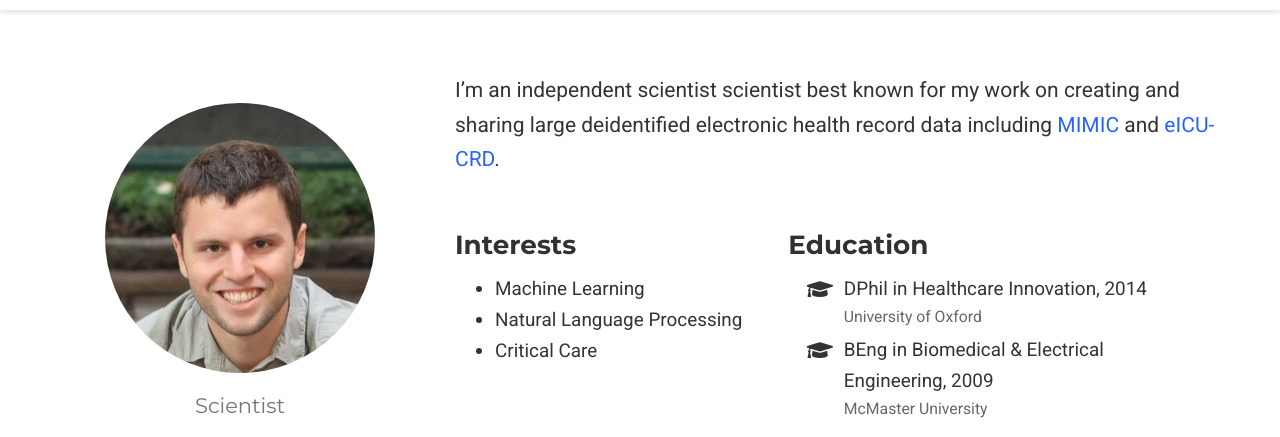
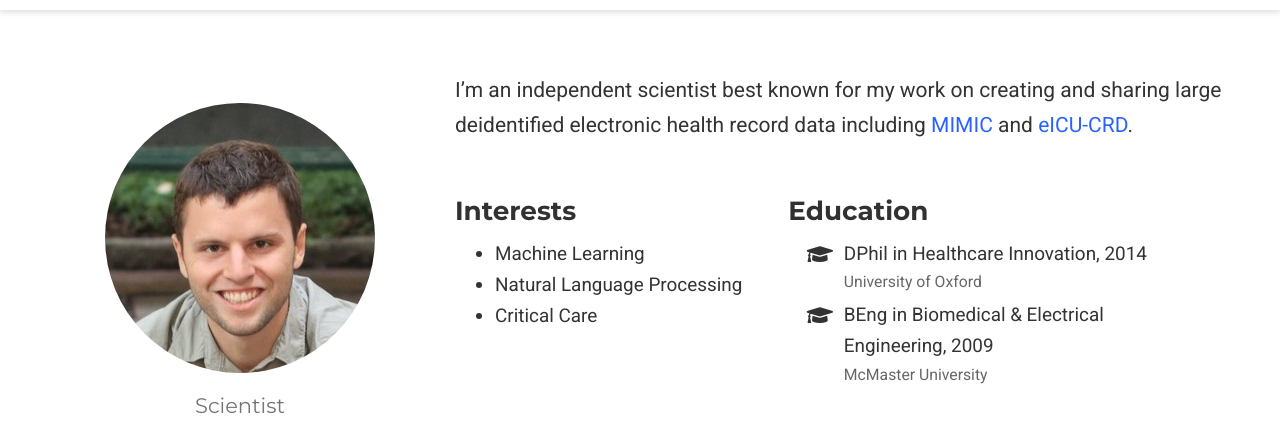
Before and after one commit to alistairewj/alistairewj.github.io, a plain HTML site: page author/alistair-johnson/index.html in a window 1280 px wide. Shown: the part 60-497 px from the top of the page. Drawn offline with nearby package versions, Linux system fonts and the light colour scheme; some packages are replaced by stand-ins of ours; a script that the page names is missing; some icons are missing.

Commit message:
just one scientist.

```diff
--- a/author/alistair-johnson/index.html
+++ b/author/alistair-johnson/index.html
@@ -632,7 +632,7 @@
 
 
 
-    <p>I&rsquo;m an independent scientist scientist best known for my work on creating and sharing large deidentified electronic health record data including
+    <p>I&rsquo;m an independent scientist best known for my work on creating and sharing large deidentified electronic health record data including
 <a href="https://mimic.physionet.org" target="_blank" rel="noopener">MIMIC</a> and
 <a href="https://eicu-crd.mit.edu" target="_blank" rel="noopener">eICU-CRD</a>.</p>
 
```
Also changed, not shown: index.html (+1 -1 lines).
